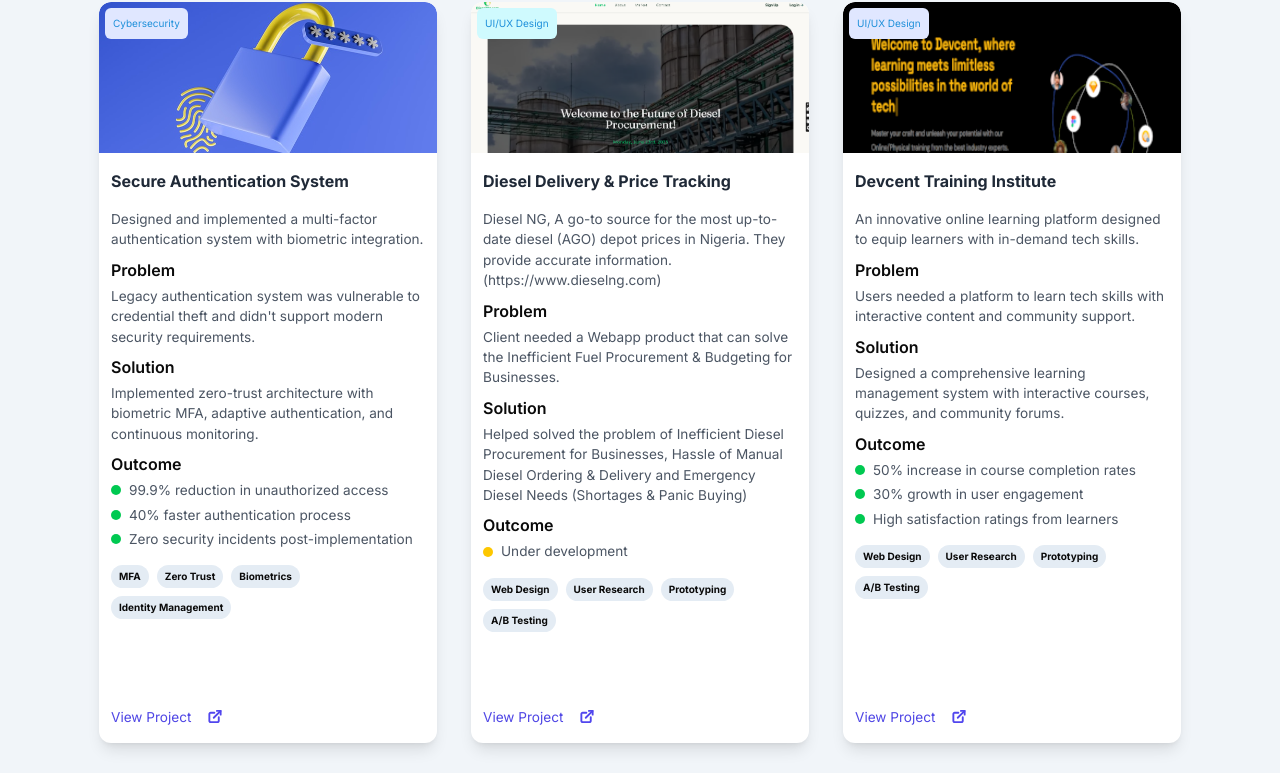
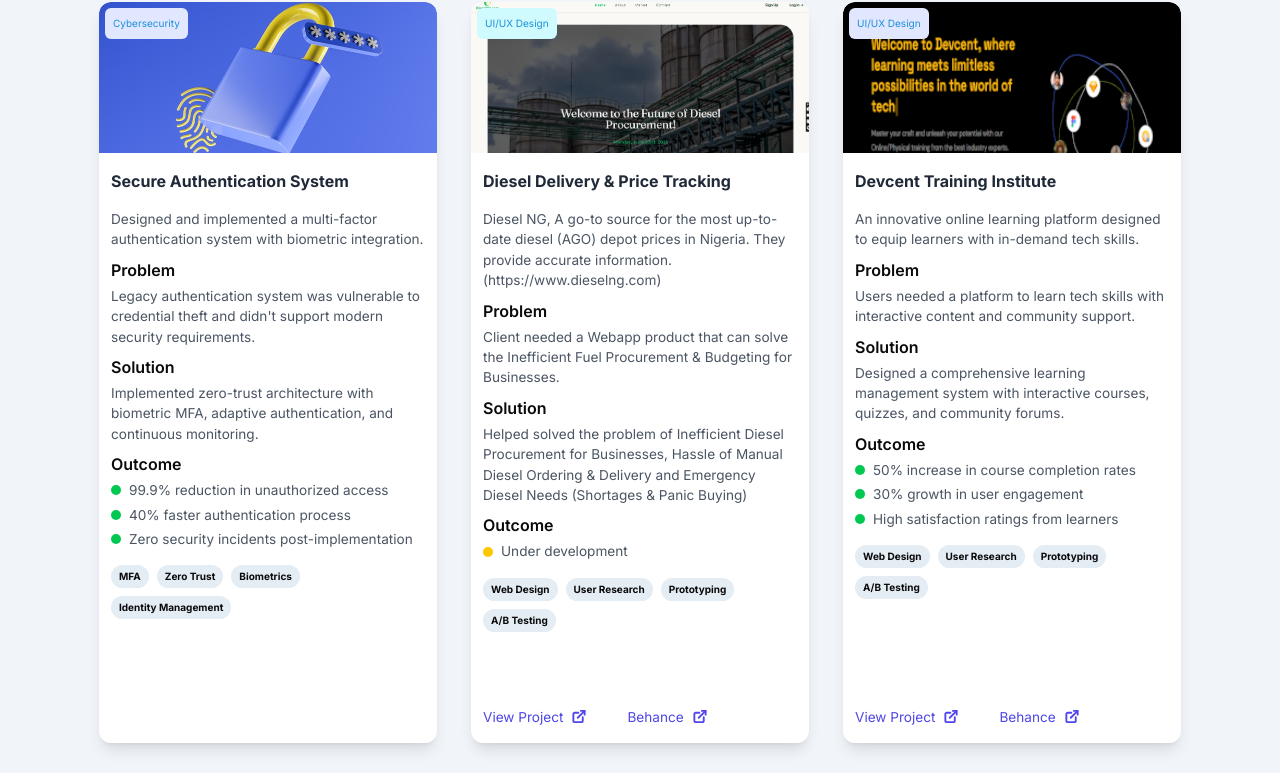
Before and after one commit to jofwitsolution/azzim-latest-portfolio, a Next.js app: page / in a window 1280 px wide. Shown: the part 3509-4282 px from the top of the page. Built offline with nearby package versions, Linux system fonts and the light colour scheme.

Commit message:
update links

```diff
--- a/app/(home)/components/Contact.tsx
+++ b/app/(home)/components/Contact.tsx
@@ -127,7 +127,7 @@
                     src={"/icons/phone.svg"}
                     width={24}
                     height={24}
-                    alt="linkedin"
+                    alt="phone"
                   />
                 </div>
                 <div className="flex flex-col gap-1">
@@ -143,7 +143,7 @@
                     src={"/icons/location.svg"}
                     width={24}
                     height={24}
-                    alt="linkedin"
+                    alt="location"
                   />
                 </div>
                 <div className="flex flex-col gap-1">
@@ -156,7 +156,7 @@
             <h3 className="font-bold text-[20.4px] mt-8">Connect</h3>
             <div className="flex gap-6 items-center mt-6">
               <Link
-                href={"https://www.linkedin.com"}
+                href={"https://www.linkedin.com/in/azzim-aina-uxdesigner/"}
                 target="_blank"
                 rel="noreferrer"
                 className="flex items-center justify-center h-12 w-12 rounded-sm bg-light-230"
@@ -169,7 +169,7 @@
                 />
               </Link>
               <Link
-                href={"https://www.x.com"}
+                href={"https://www.x.com/azzimeme"}
                 target="_blank"
                 rel="noreferrer"
                 className="flex items-center justify-center h-12 w-12 rounded-sm bg-light-230"
@@ -179,6 +179,19 @@
                   width={24}
                   height={24}
                   alt="twitter"
+                />
+              </Link>
+              <Link
+                href={"https://www.behance.net/azzimaina"}
+                target="_blank"
+                rel="noreferrer"
+                className="flex items-center justify-center h-12 w-12 rounded-sm bg-light-230"
+              >
+                <Image
+                  src={"/icons/behance.svg"}
+                  width={24}
+                  height={24}
+                  alt="behance"
                 />
               </Link>
             </div>
--- a/app/(home)/components/MyWork.tsx
+++ b/app/(home)/components/MyWork.tsx
@@ -99,11 +99,13 @@
                   </div>
                 </div>
 
+                <div className="flex gap-10">
+                  {project.source && (
                     <div className="">
                       <Link
                         href={project.source}
                         target="_blank"
-                    className="flex gap-4 items-center"
+                        className="flex gap-2 items-center"
                       >
                         <span className="text-[13.6px] text-primary-100">
                           View Project
@@ -116,6 +118,27 @@
                         />
                       </Link>
                     </div>
+                  )}
+                  {project.behance && (
+                    <div className="">
+                      <Link
+                        href={project.behance}
+                        target="_blank"
+                        className="flex gap-2 items-center"
+                      >
+                        <span className="text-[13.6px] text-primary-100">
+                          Behance
+                        </span>
+                        <Image
+                          src={"/icons/open-link.svg"}
+                          width={16}
+                          height={16}
+                          alt="open-link"
+                        />
+                      </Link>
+                    </div>
+                  )}
+                </div>
               </div>
             </div>
           ))}
--- a/components/Footer.tsx
+++ b/components/Footer.tsx
@@ -39,9 +39,7 @@
               </h5>
               <div className="flex flex-col gap-2">
                 {services.map((item) => (
-                  <Link href={item.title} key={item.title}>
-                    {item.title}
-                  </Link>
+                  <span key={item.title}>{item.title}</span>
                 ))}
               </div>
             </div>
@@ -54,7 +52,7 @@
               © 2024 Azzim Aina. All rights reserved.
             </p>
             <div className="flex gap-6 items-center">
-              <Link href={"https://linkedin.com"}>
+              <Link href={"https://www.linkedin.com/in/azzim-aina-uxdesigner"}>
                 <Image
                   src={"/icons/linkedin-light.svg"}
                   width={18}
@@ -62,12 +60,20 @@
                   alt="linkedin"
                 />
               </Link>
-              <Link href={"https://twitter.com"}>
+              <Link href={"https://x.com/azzimeme"}>
                 <Image
                   src={"/icons/twitter-light.svg"}
                   width={18}
                   height={18}
                   alt="twitter"
+                />
+              </Link>
+              <Link href={"https://www.behance.net/azzimaina"}>
+                <Image
+                  src={"/icons/behance.svg"}
+                  width={18}
+                  height={18}
+                  alt="behance"
                 />
               </Link>
             </div>
--- a/components/navigations/MobileNav.tsx
+++ b/components/navigations/MobileNav.tsx
@@ -13,7 +13,7 @@
   SheetTrigger,
 } from "@/components/ui/sheet";
 import Image from "next/image";
-import {mobileNavLinks} from "@/lib/data/nav-links";
+import { mobileNavLinks } from "@/lib/data/nav-links";
 import Link from "next/link";
 
 const MobileNav = () => {
@@ -59,7 +59,7 @@
           <div className="flex gap-6 items-center">
             <SheetClose asChild>
               <Link
-                                href={"https://www.linkedin.com"}
+                href={"https://www.linkedin.com/in/azzim-aina-uxdesigner/"}
                 target="_blank"
                 rel="noreferrer"
                 className="flex items-center justify-center h-12 w-12 rounded-sm bg-light-230"
@@ -74,7 +74,7 @@
             </SheetClose>
             <SheetClose asChild>
               <Link
-                                href={"https://www.x.com"}
+                href={"https://www.x.com/azzimeme"}
                 target="_blank"
                 rel="noreferrer"
                 className="flex items-center justify-center h-12 w-12 rounded-sm bg-light-230"
@@ -87,6 +87,21 @@
                 />
               </Link>
             </SheetClose>
+            <SheetClose asChild>
+              <Link
+                href={"https://www.behance.net/azzimaina"}
+                target="_blank"
+                rel="noreferrer"
+                className="flex items-center justify-center h-12 w-12 rounded-sm bg-light-230"
+              >
+                <Image
+                  src={"/icons/behance.svg"}
+                  width={24}
+                  height={24}
+                  alt="behance"
+                />
+              </Link>
+            </SheetClose>
           </div>
         </SheetFooter>
       </SheetContent>
--- a/lib/data/mock.ts
+++ b/lib/data/mock.ts
@@ -209,7 +209,8 @@
       "A/B Testing",
     ],
     image: "/images/projects/cryptocurrency-and-nft-platform.jpg",
-    source: "#",
+    behance: "https://www.behance.net/azzimaina",
+    source: "",
   },
   {
     title: "Payment Split App for Group Expenses",
@@ -229,7 +230,8 @@
       "A/B Testing",
     ],
     image: "/images/projects/payment-split-app.png",
-    source: "#",
+    behance: "https://www.behance.net/gallery/225936961/Split-Easy",
+    source: "",
   },
   {
     title: "Enterprise Security Assessment",
@@ -253,7 +255,8 @@
       "Compliance",
     ],
     image: "/images/projects/enterprise-security-assessment.jpg",
-    source: "#",
+    behance: "",
+    source: "",
   },
   {
     title: "Secure Authentication System",
@@ -272,7 +275,8 @@
     category_bg: "#E0E7FF",
     categories: ["MFA", "Zero Trust", "Biometrics", "Identity Management"],
     image: "/images/projects/secure-authentication-system.jpg",
-    source: "#",
+    behance: "",
+    source: "",
   },
   {
     title: "Diesel Delivery & Price Tracking",
@@ -287,6 +291,7 @@
     category_bg: "#CFFAFE",
     categories: ["Web Design", "User Research", "Prototyping", "A/B Testing"],
     image: "/images/projects/diesel-delivery-and-price-tracking.png",
+    behance: "https://www.behance.net/gallery/225938217/httpswwwdieselngcom",
     source: "https://www.dieselng.com",
   },
   {
@@ -306,6 +311,7 @@
     category_bg: "#E0E7FF",
     categories: ["Web Design", "User Research", "Prototyping", "A/B Testing"],
     image: "/images/projects/devcent-training-institute.png",
+    behance: "https://www.behance.net/azzimaina",
     source: "https://devcent.net",
   },
   {
@@ -321,6 +327,7 @@
     category_bg: "#CFFAFE",
     categories: ["Web Design", "User Research", "Prototyping", "A/B Testing"],
     image: "/images/projects/prompay.png",
+    behance: "https://www.behance.net/azzimaina",
     source: "https://prompay.vercel.app/",
   },
   {
@@ -340,6 +347,7 @@
     category_bg: "#E0E7FF",
     categories: ["Web Design", "User Research", "Prototyping", "A/B Testing"],
     image: "/images/projects/bibzycarter.png",
+    behance: "https://www.behance.net/azzimaina",
     source: "https://bibzy-carter-model.vercel.app/",
   },
   {
@@ -364,7 +372,8 @@
       "Analytics",
     ],
     image: "/images/projects/ecommerce.png",
-    source: "#",
+    behance: "https://www.behance.net/azzimaina",
+    source: "",
   },
   {
     title: "Pawmeets",
@@ -384,7 +393,8 @@
       "A/B Testing",
     ],
     image: "/images/projects/pawmeets.png",
-    source: "#",
+    behance: "https://www.behance.net/azzimaina",
+    source: "",
   },
   {
     title: "Virtual Classroom Platform",
@@ -399,7 +409,8 @@
     category_bg: "#E0E7FF",
     categories: ["Web Design", "User Research", "Prototyping", "A/B Testing"],
     image: "/images/projects/virtualclass.png",
-    source: "#",
+    behance: "https://www.behance.net/azzimaina",
+    source: "",
   },
   {
     title: "Regulatory Technology",
@@ -414,6 +425,7 @@
     category_bg: "#CFFAFE",
     categories: ["Web Design", "User Research", "Prototyping", "A/B Testing"],
     image: "/images/projects/regulatory-technology.png",
-    source: "#",
+    behance: "https://www.behance.net/gallery/233267895/TranSpend",
+    source: "",
   },
 ];
```
Also changed, not shown: public/icons/behance.svg (added). Lines whose indentation alone changed are shown as unchanged.
